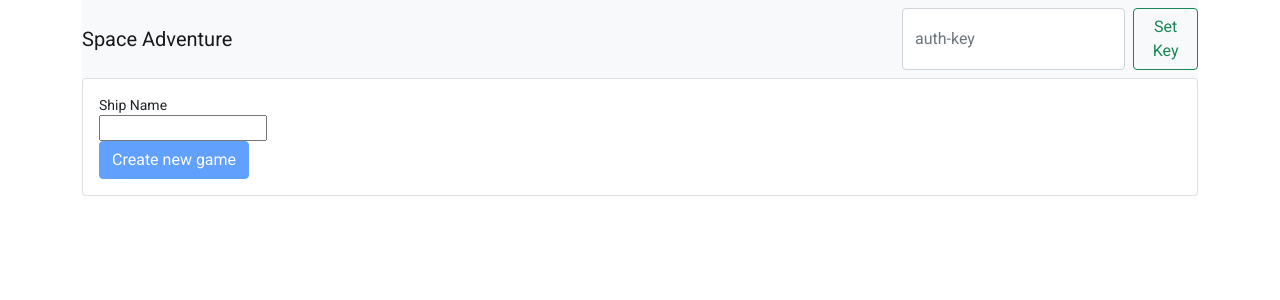
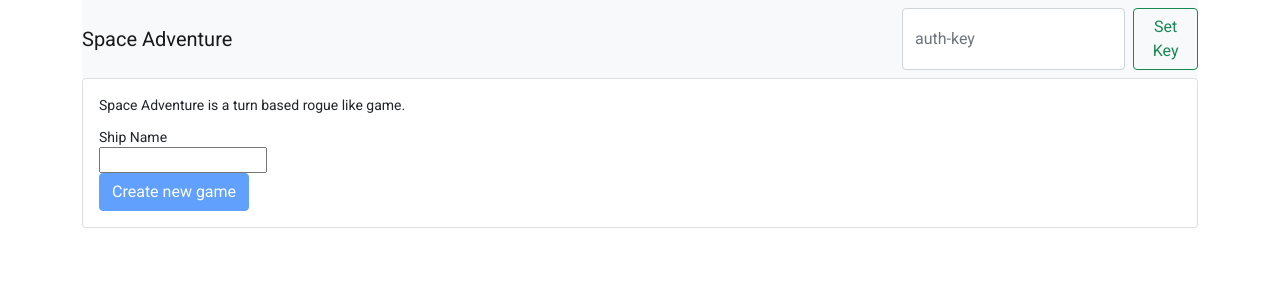
Before and after one commit to zchung/spaceadventureangularui, an Angular app: page / in a window 1280 px wide. Shown: the top 300 px of the page. Built offline with nearby package versions, Linux system fonts and the light colour scheme.

Commit message:
Add description and remove old build file.

```diff
--- a/src/app/main-game/main-game.component.html
+++ b/src/app/main-game/main-game.component.html
@@ -2,6 +2,9 @@
 <div class="card">
   <div class="card-body">
     <div *ngIf="!game">
+      <div class="form-group">
+        <p>Space Adventure is a turn based rogue like game.</p>
+      </div>
       <div class="form-group">
         <label class="col">Ship Name</label>
         <div class="col">
```
